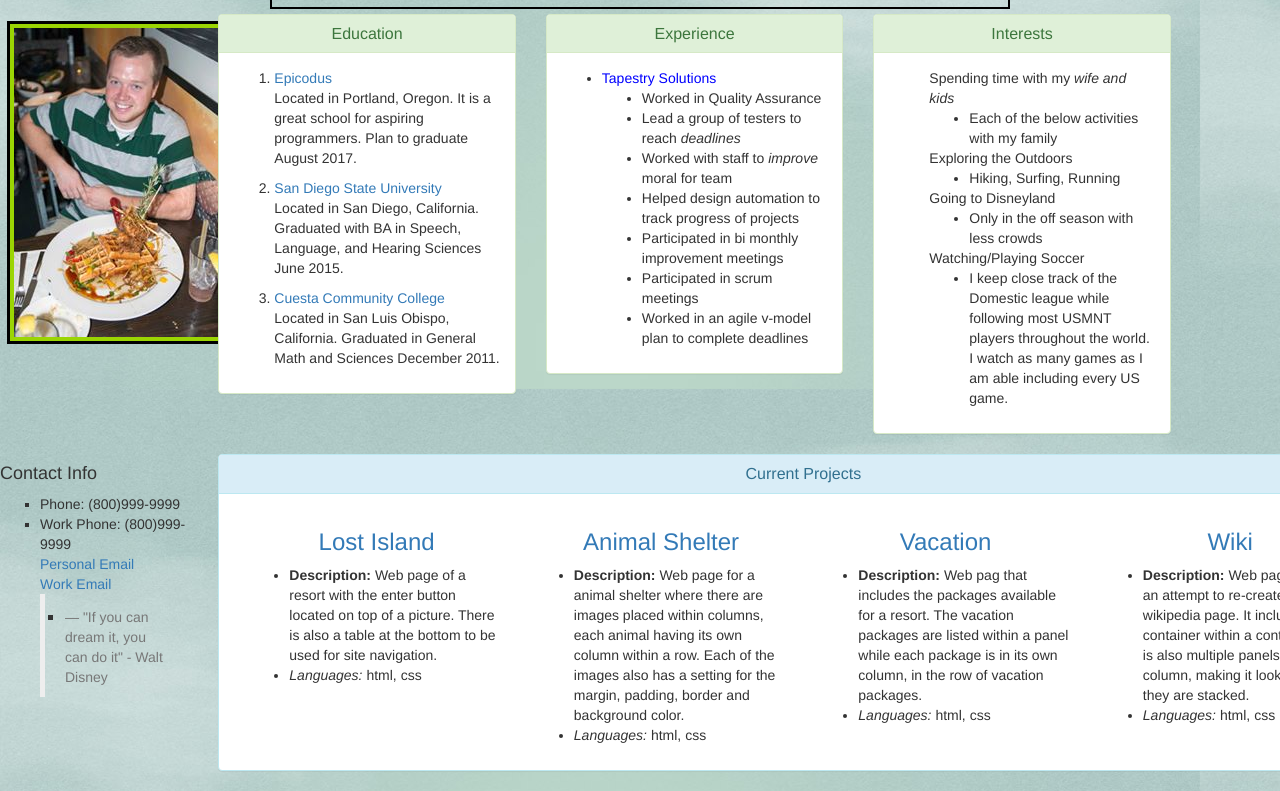
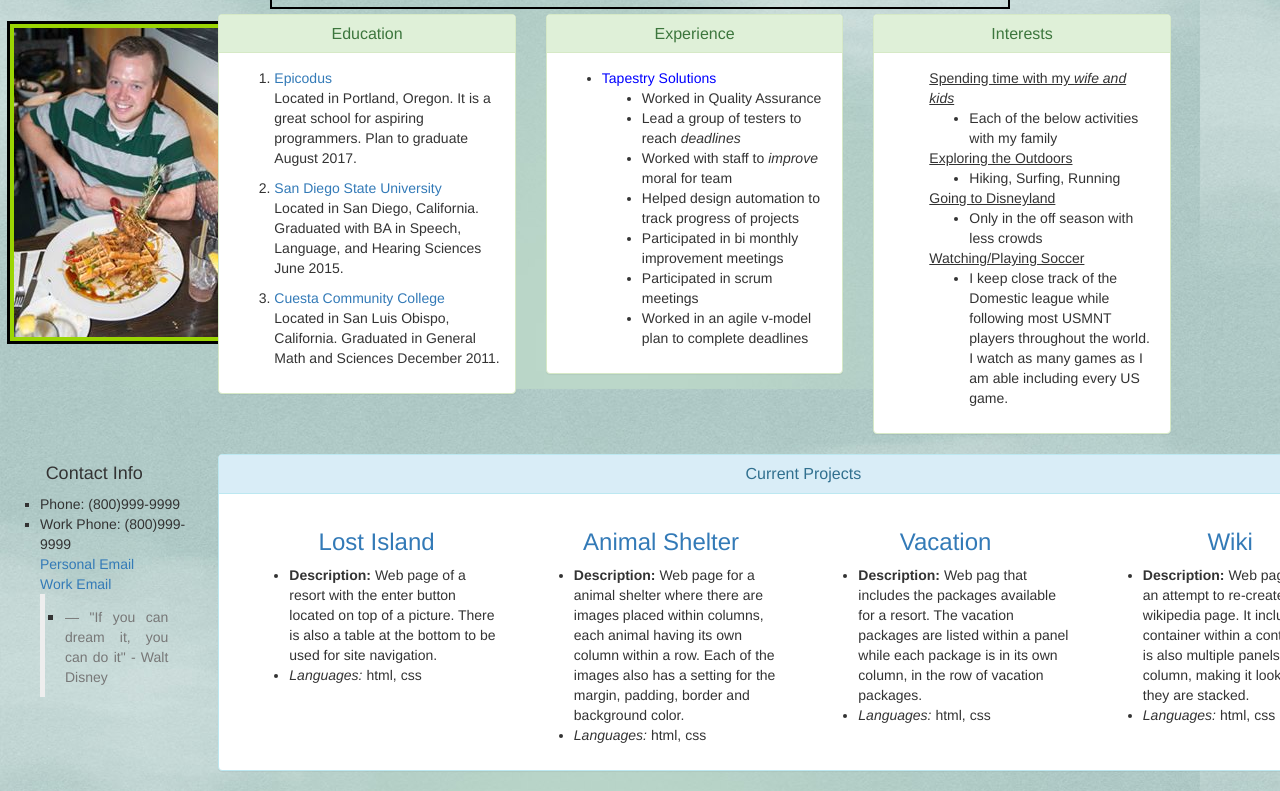
Before and after one commit to seacamjen/project1, a plain HTML site: page index.html in a window 1280 px wide. Shown: the part 189-980 px from the top of the page. Drawn offline with Linux system fonts and the light colour scheme.

Commit message:
Add bootstrap features to center align contact info, remove the image when it gets below medium, text justify the quote in Contact info, underlines li under Interests.

```diff
--- a/index.html
+++ b/index.html
@@ -37,7 +37,7 @@
             <div class="row">
               <div class="first">
                 <div class="col-md-2">
-                  <img src="img/cameron.jpg" alt="Picture of Cameron Jensen eating chicken and waffles">
+                  <img src="img/cameron.jpg" alt="Picture of Cameron Jensen eating chicken and waffles" class="img-rounded, hidden-md">
                 </div>
               </div>
               <div class="col-md-9">
@@ -90,19 +90,19 @@
                           <div class="panel-body">
                             <div class="third">
                               <ul>
-                                <li>Spending time with my <em>wife and kids</em></li>
+                                <li><u>Spending time with my <em>wife and kids</em></u></li>
                                   <ul>
                                     <li>Each of the below activities with my family</li>
                                   </ul>
-                                <li>Exploring the Outdoors</li>
+                                <li><u>Exploring the Outdoors</u></li>
                                   <ul>
                                     <li>Hiking, Surfing, Running</li>
                                   </ul>
-                                <li>Going to Disneyland</li>
+                                <li><u>Going to Disneyland</u></li>
                                   <ul>
                                     <li>Only in the off season with less crowds</li>
                                   </ul>
-                                <li>Watching/Playing Soccer</li>
+                                <li><u>Watching/Playing Soccer</u></li>
                                   <ul>
                                     <li>I keep close track of the Domestic league while following most USMNT players throughout the world. I watch as many games as I am able including every US game.</li>
                                   </ul>
@@ -121,14 +121,14 @@
             <div class="row">
               <div class="second">
                 <div class="col-md-2">
-                  <h4>Contact Info</h4>
+                  <h4 class="text-center">Contact Info</h4>
                   <ul>
                     <li>Phone: (800)999-9999</li>
                     <li>Work Phone: (800)999-9999</li>
                     <a href="mailto:jensenseanc@gmail.com"><li>Personal Email</li></a>
                     <a href="mailto:scjensen813@live.com"><li>Work Email</li></a>
                     <blockquote>
-                      <li><small>"If you can dream it, you can do it" -  Walt Disney</small></li>
+                      <li class="text-justify"><small>"If you can dream it, you can do it" -  Walt Disney</small></li>
                     </blockquote>
                   </ul>
                 </div>
```
